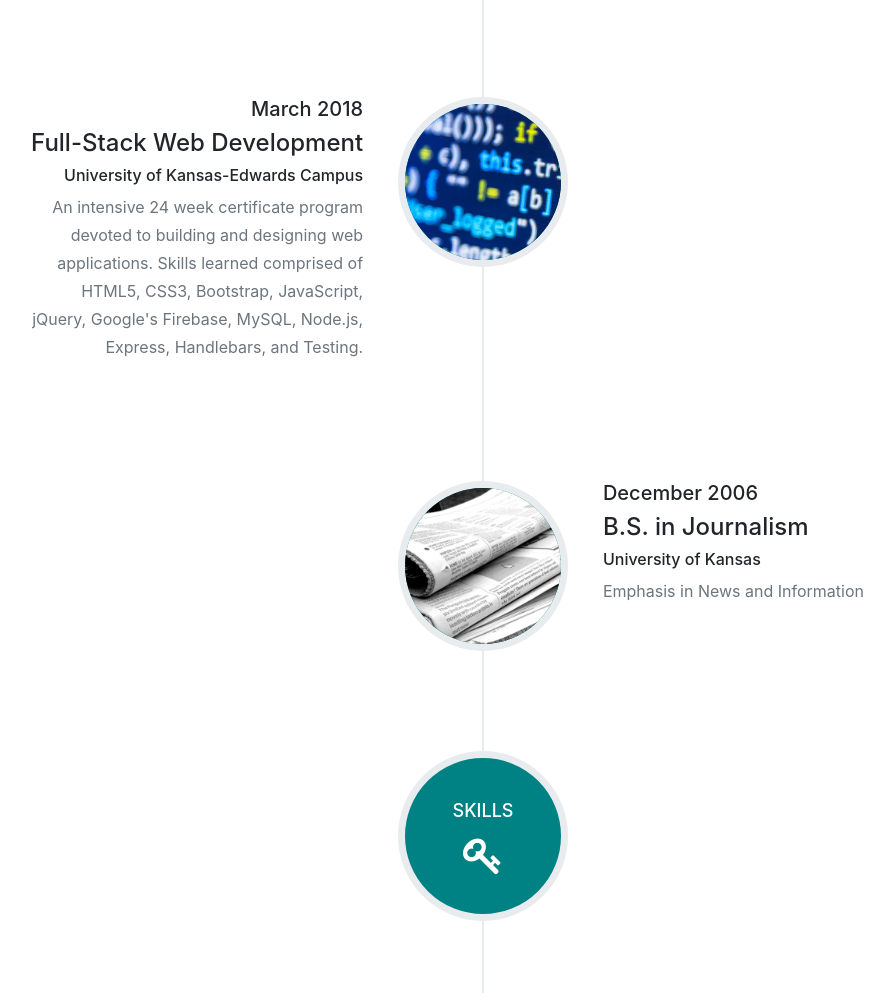
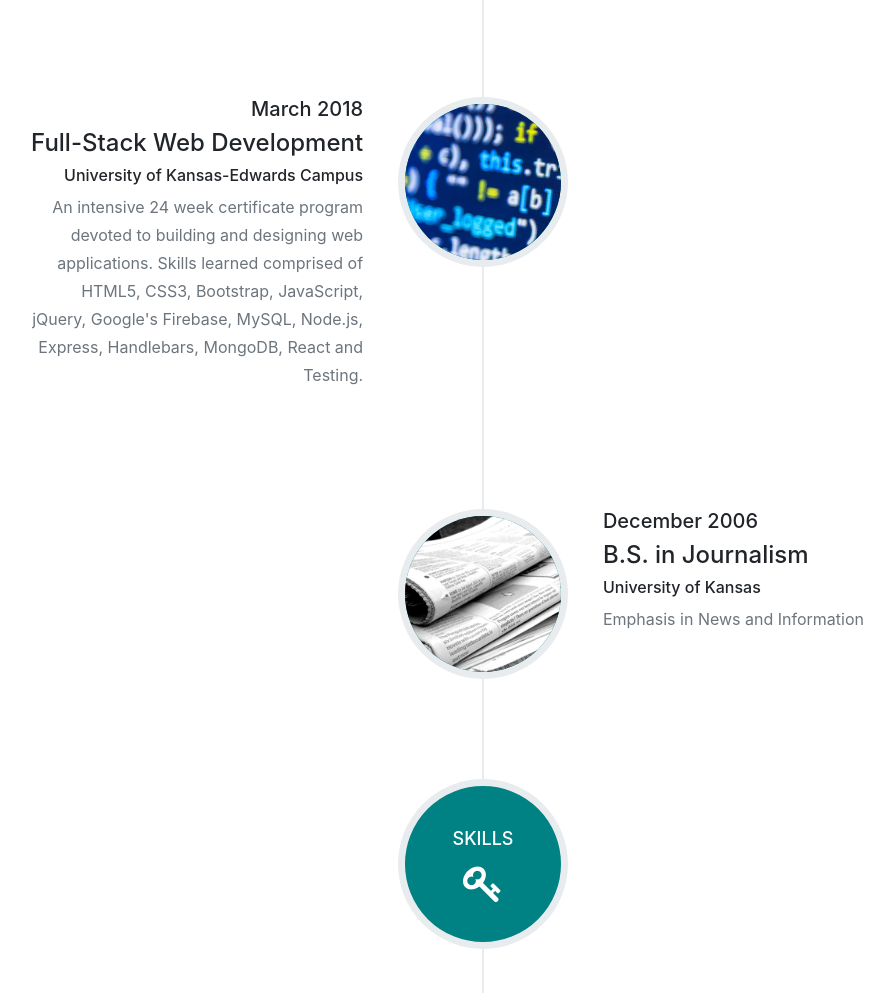
Before and after one commit to jennbono/Portfolio, a website with bundled scripts: page index.html in a window 1280 px wide. Shown: the part 3066-4059 px from the top of the page, without its empty margins (157-1051 px from the left). Built offline with nearby package versions, Linux system fonts and the light colour scheme; a web font is replaced by a local one.

Commit message:
update class

```diff
--- a/index.html
+++ b/index.html
@@ -247,7 +247,7 @@
                     <h6>University of Kansas-Edwards Campus</h6>
                   </div>
                   <div class="timeline-body">
-                    <p class="text-muted">An intensive 24 week certificate program devoted to building and designing web applications.  Skills learned comprised of HTML5, CSS3, Bootstrap, JavaScript, jQuery, Google's Firebase, MySQL, Node.js, Express, Handlebars, and Testing.</p>
+                    <p class="text-muted">An intensive 24 week certificate program devoted to building and designing web applications.  Skills learned comprised of HTML5, CSS3, Bootstrap, JavaScript, jQuery, Google's Firebase, MySQL, Node.js, Express, Handlebars, MongoDB, React and Testing.</p>
                   </div>
                 </div>
               </li>
```
